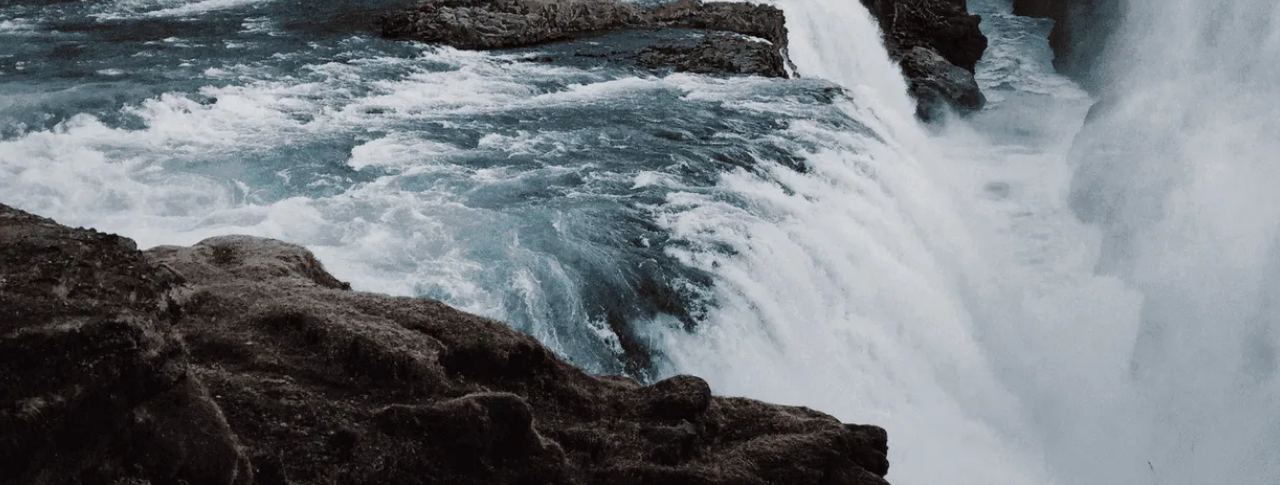
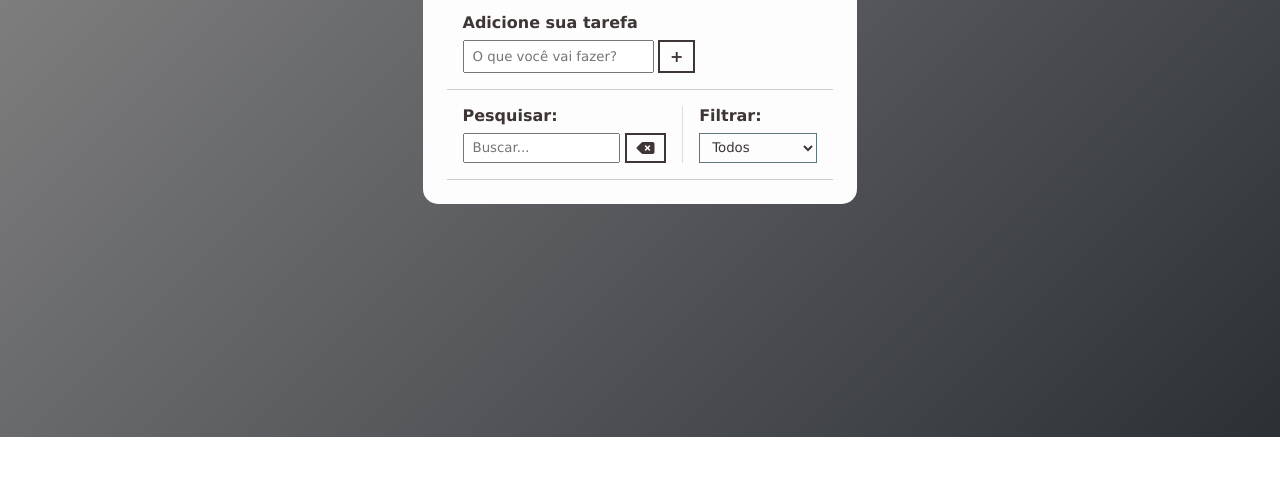
Before and after one commit to LayzaDev/To-Do-List, a plain HTML site: page index.html in a window 1280 px wide. Shown: the part 363-848 px from the top of the page. After the commit the page ends 800 px from the top, so only its background shows below. Drawn offline with Linux system fonts and the light colour scheme.

Commit message:
style: atualiza fundo da tela

```diff
--- a/css/style.css
+++ b/css/style.css
@@ -16,10 +16,13 @@
 }
 
 body {
-  background-image: url("../img/fundo.webp");
-  background-position: center;
-  background-size: cover;
-  height: 100vh;
+    margin: 0;
+    height: 100vh;
+    background: linear-gradient(135deg, #8f8e8e, #2c3035);;
+    display: flex;
+    justify-content: center;
+    align-items: center;
+    font-family: Arial, sans-serif;
 }
 
 button {
```
Also changed, not shown: img/fundo.webp (deleted).
